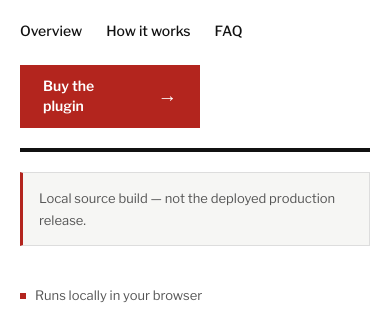
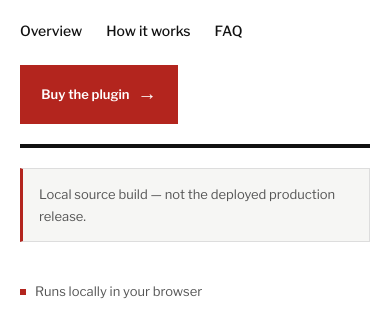
Before and after one commit to brianwinum/contentledger-verifier, a website built with Vite: page index.html in a window 390 px wide. Shown: the part 68-386 px from the top of the page. Built offline with nearby package versions, Linux system fonts and the light colour scheme; some packages are replaced by stand-ins of ours.

Commit message:
Keep mobile buyer button label on one line (#6)
Co-authored-by: Brian Winum <bwinum@maxplaces.com>

```diff
--- a/src/site-shell.css
+++ b/src/site-shell.css
@@ -163,12 +163,13 @@ a:focus-visible, button:focus-visible, summary:focus-visible {
 .site-header > .button-primary {
   display: inline-flex;
   flex: 0 0 auto;
-  gap: 22px;
+  gap: 14px;
   width: 180px;
   height: 63px;
   min-height: 63px;
-  padding: 18px 22px;
+  padding: 13px 17px;
   font-size: .875rem;
+  white-space: nowrap;
 }
 .text-link {
   display: inline-flex;
@@ -273,6 +274,7 @@ a:focus-visible, button:focus-visible, summary:focus-visible {
   .site-header nav { gap: 0 24px; }
   .site-header nav a { min-height: 44px; padding-block: 10px; font-size: .875rem; }
   .button { min-height: 52px; padding: 16px 18px; gap: 14px; font-size: .8125rem; }
+  .site-header > .button-primary { width: 158px; height: 59px; min-height: 59px; padding: 12px 14px; gap: 8px; font-size: .8125rem; }
   .hero { padding-block: 42px; }
   .hero-copy { padding-top: 0; }
   h1, .hero h1, .document-hero h1, .message-page h1 { font-size: 2.875rem; line-height: 1.06; }
```
